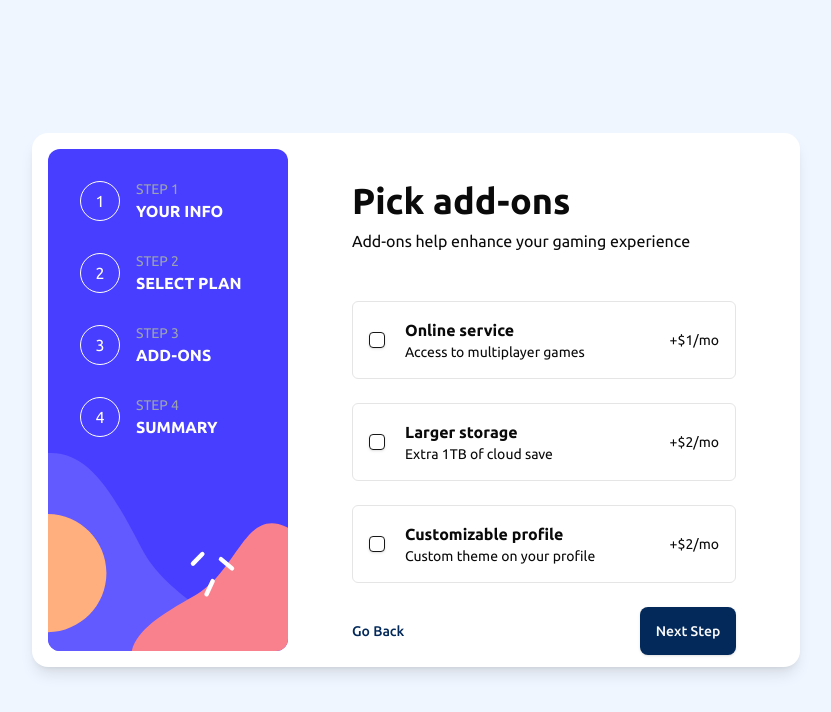
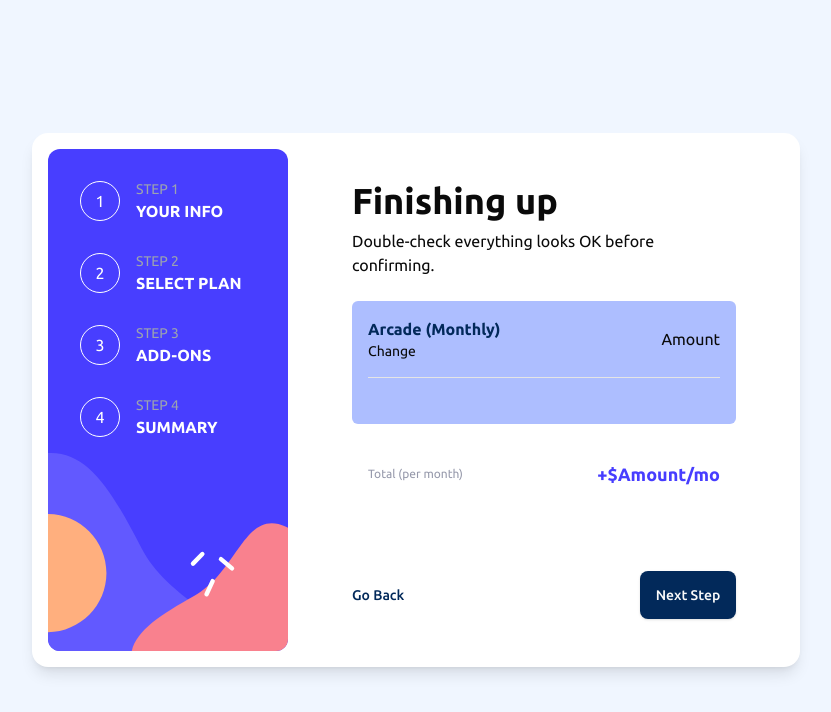
Before and after one commit to suyash5053/multi-step-form, a Next.js app: page / in a window 1280 px wide. Shown: the top 712 px of the page, without its empty margins (224-1055 px from the left). Built offline with nearby package versions, Linux system fonts and the light colour scheme.

Commit message:
developed the basic layout of the last step of the form

```diff
--- a/app/page.tsx
+++ b/app/page.tsx
@@ -1,13 +1,17 @@
 import AddOns from "@/components/add-ons";
+import FinishingUp from "@/components/finishing-up";
 import Plans from "@/components/plan";
 import ProfileInformation from "@/components/profile-info";
+import ThankYou from "@/components/thank-you";
 
 export default function Home() {
   return (
     <div className="flex flex-col h-full items-center justify-center w-full px-12 py-8">
+      {/* <ProfileInformation /> */}
       {/* <Plans /> */}
-      {/* <ProfileInformation /> */}
-      <AddOns />
+      {/* <AddOns /> */}
+      <FinishingUp />
+      {/* <ThankYou /> */}
     </div>
   );
 }
--- a/components/add-ons/addOn-items.tsx
+++ b/components/add-ons/addOn-items.tsx
@@ -17,7 +17,9 @@ const AddOnItems = () => {
               <p className="text-sm">{addOn.description}</p>
             </div>
           </div>
-          <p className="text-sm">{isYearly ? addOn.price.yearly : addOn.price.monthly}</p>
+          <p className="text-sm">
+            {isYearly ? `+$${addOn.price.yearly}/yr` : `+$${addOn.price.monthly}/mo`}
+          </p>
         </div>
       ))}
     </div>
--- /dev/null
+++ b/components/finishing-up/index.tsx
@@ -0,0 +1,17 @@
+import Footer from "../layouts/footer";
+import Summary from "./summary";
+
+const FinishingUp = () => {
+  return (
+    <div className="w-full h-full flex flex-col gap-6">
+      <div className="flex flex-col gap-2">
+        <h1 className="font-bold text-4xl">Finishing up</h1>
+        <p>Double-check everything looks OK before confirming.</p>
+      </div>
+      <Summary />
+      <Footer />
+    </div>
+  );
+};
+
+export default FinishingUp;
--- /dev/null
+++ b/components/finishing-up/summary.tsx
@@ -0,0 +1,32 @@
+"use client";
+
+import { useGlobal } from "@/zustand/global";
+
+const Summary = () => {
+  const { isYearly } = useGlobal();
+  return (
+    <div className="h-full flex flex-col gap-5">
+      <div className="bg-pastelBlue w-full h-1/2 flex flex-col p-4 rounded-md gap-4">
+        <div className="flex items-center justify-between w-full">
+          <div className="flex flex-col">
+            <p className="text-marineBlue font-bold">
+              Arcade {isYearly ? "(Yearly)" : "(Monthly)"}
+            </p>
+            <p className="hover:underline text-sm font-normal">Change</p>
+          </div>
+          <div>Amount</div>
+        </div>
+        <hr />
+        <div></div>
+      </div>
+      <div className="flex justify-between items-center w-full p-4">
+        <p className="text-coolGray font-normal text-xs">
+          Total {isYearly ? "(per year)" : "(per month)"}
+        </p>
+        <p className="text-purplishBlue font-bold text-lg">+$Amount/{isYearly ? "yr" : "mo"}</p>
+      </div>
+    </div>
+  );
+};
+
+export default Summary;
--- a/components/plan/plan-cards.tsx
+++ b/components/plan/plan-cards.tsx
@@ -18,7 +18,7 @@ const PlanCards = () => {
             <div className="flex flex-col gap-1">
               <h1 className="font-bold text-base leading-none">{plan.title}</h1>
               <p className="text-sm text-coolGray">
-                {isYearly ? plan.price.yearly : plan.price.monthly}
+                {isYearly ? `$${plan.price.yearly}/yr` : `$${plan.price.monthly}/mo`}
               </p>
               {isYearly && (
                 <p className="text-xs text-marineBlue font-normal">{plan.yearlyToast}</p>
--- a/lib/add-ons.ts
+++ b/lib/add-ons.ts
@@ -3,18 +3,18 @@ export const addOns = [
     id: 1,
     name: "Online service",
     description: "Access to multiplayer games",
-    price: { monthly: "+$1/mo", yearly: "+$10/yr" },
+    price: { monthly: "1", yearly: "10" },
   },
   {
     id: 2,
     name: "Larger storage",
     description: "Extra 1TB of cloud save",
-    price: { monthly: "+$2/mo", yearly: "+$20/yr" },
+    price: { monthly: "2", yearly: "20" },
   },
   {
     id: 3,
     name: "Customizable profile",
     description: "Custom theme on your profile",
-    price: { monthly: "+$2/mo", yearly: "+$20/yr" },
+    price: { monthly: "2", yearly: "20" },
   },
 ];
--- a/lib/plans.ts
+++ b/lib/plans.ts
@@ -2,19 +2,19 @@ export const plans = [
   {
     icon: "/svgs/icon-arcade.svg",
     title: "Arcade",
-    price: { monthly: "$9/mo", yearly: "$90/yr" },
+    price: { monthly: "9", yearly: "90" },
     yearlyToast: "2 months free",
   },
   {
     icon: "/svgs/icon-advanced.svg",
     title: "Advacned",
-    price: { monthly: "$12/mo", yearly: "$120/yr" },
+    price: { monthly: "12", yearly: "120" },
     yearlyToast: "2 months free",
   },
   {
     icon: "/svgs/icon-pro.svg",
     title: "Pro",
-    price: { monthly: "$15/mo", yearly: "$150/yr" },
+    price: { monthly: "15", yearly: "150" },
     yearlyToast: "2 months free",
   },
 ];
```
